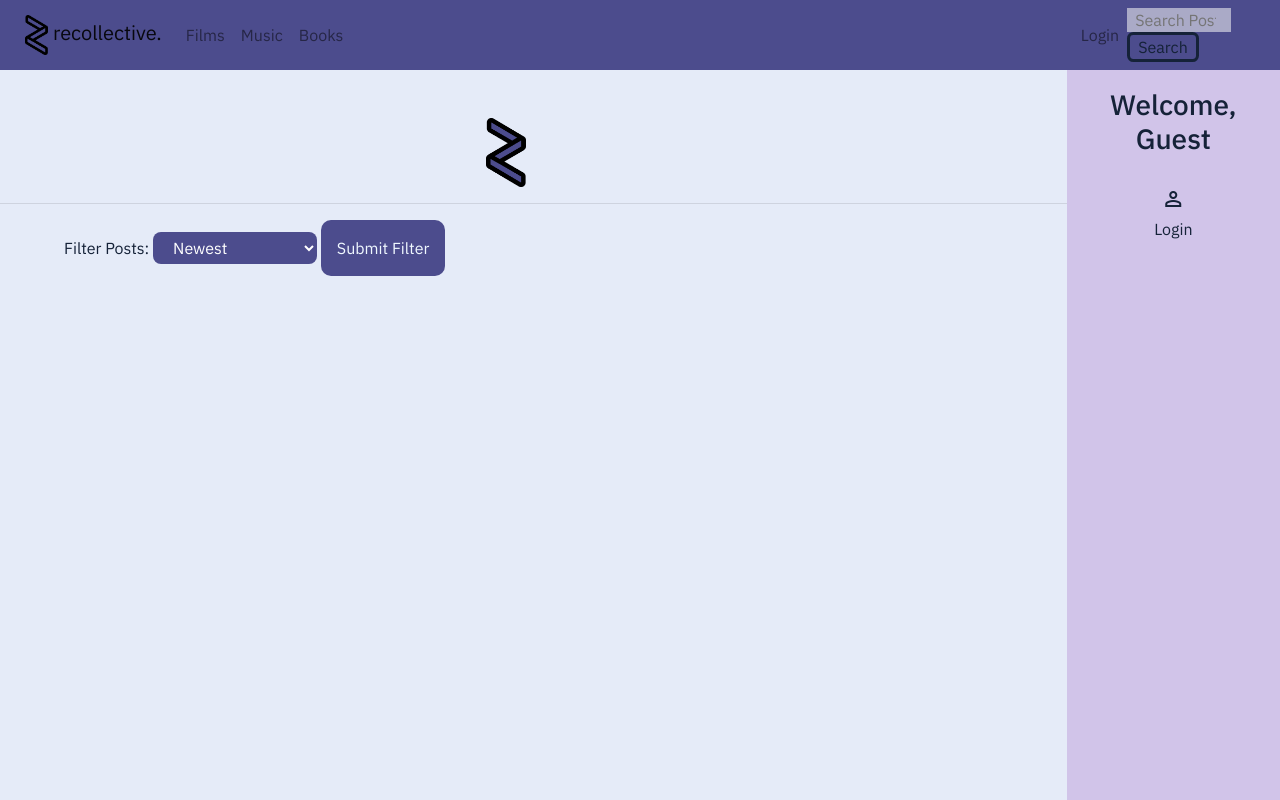
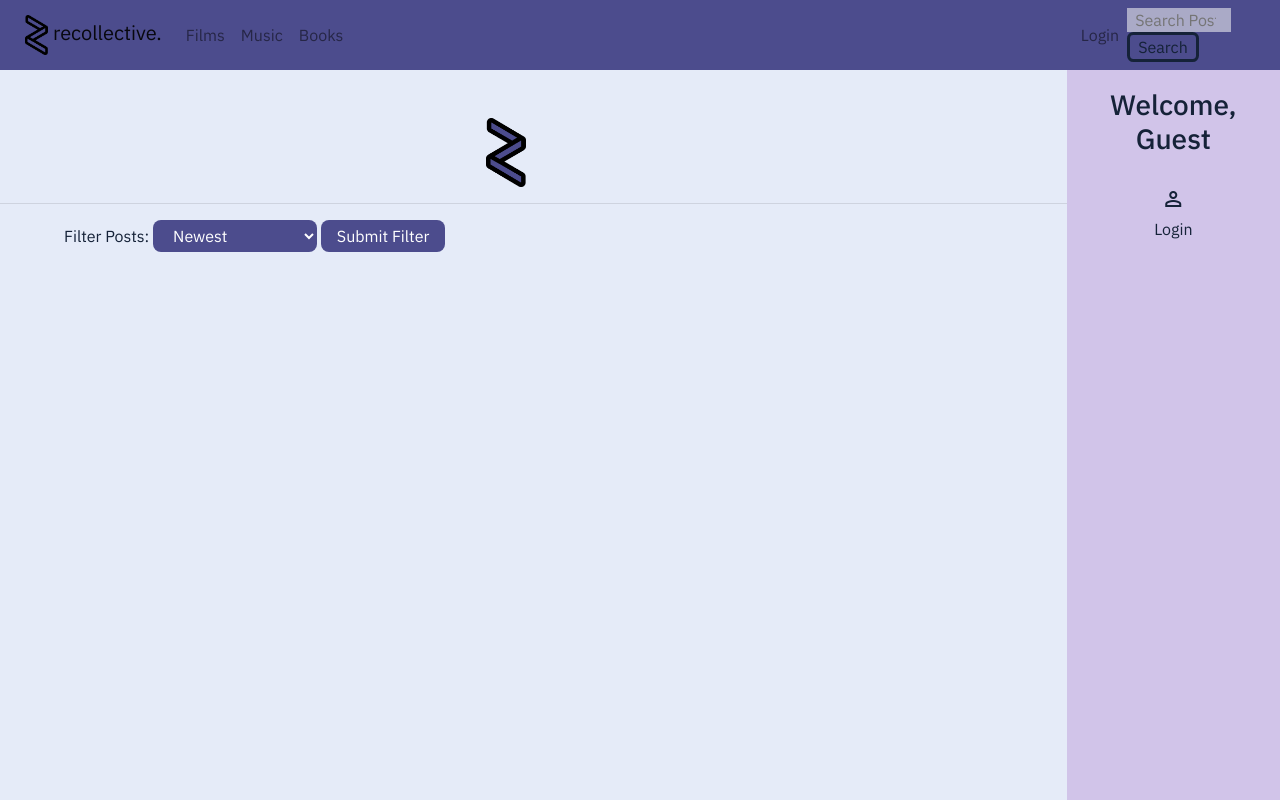
Before and after one commit to MonkeInABox/CITS3403Project, a Flask app: page / in a window 1280 px wide. Run offline with Flask 3, Linux system fonts and the light colour scheme; data that the repository does not hold is empty; some libraries are stand-ins or nearby versions.

Commit message:
Replies tag only shows when comments show - added additional CSS to filter submit to match filter select.

```diff
--- a/app/main/templates/index.html
+++ b/app/main/templates/index.html
@@ -6,7 +6,7 @@
         <p style="padding-left:5vw">
             {{ filter_form.filter.label }}
             {{ filter_form.filter }}
-            {{ filter_form.submit }}
+            {{ filter_form.submit(id="filter-submit") }}
         </p>
     </form>
     {% for post in posts %}
--- a/app/static/index.js
+++ b/app/static/index.js
@@ -136,6 +136,8 @@ function toggleComments(postId) {
 }
 
 
+
+
 document.addEventListener('DOMContentLoaded', function() {
     buttonHandling();
 });
--- a/app/static/styleguide.css
+++ b/app/static/styleguide.css
@@ -235,3 +235,14 @@ td.edit_profile > p {
     border: none;
     padding: 2vh;
 }
+#filter-submit {
+    outline: none;
+    border: none;
+    background-color: rgb(76, 76, 141);
+    color: white;
+    border-radius: 0.5em;
+    padding-left: 1em;
+    padding-right: 1em;
+    height: 2em;
+    width: auto;
+}
```
Also changed, not shown: app.db.
